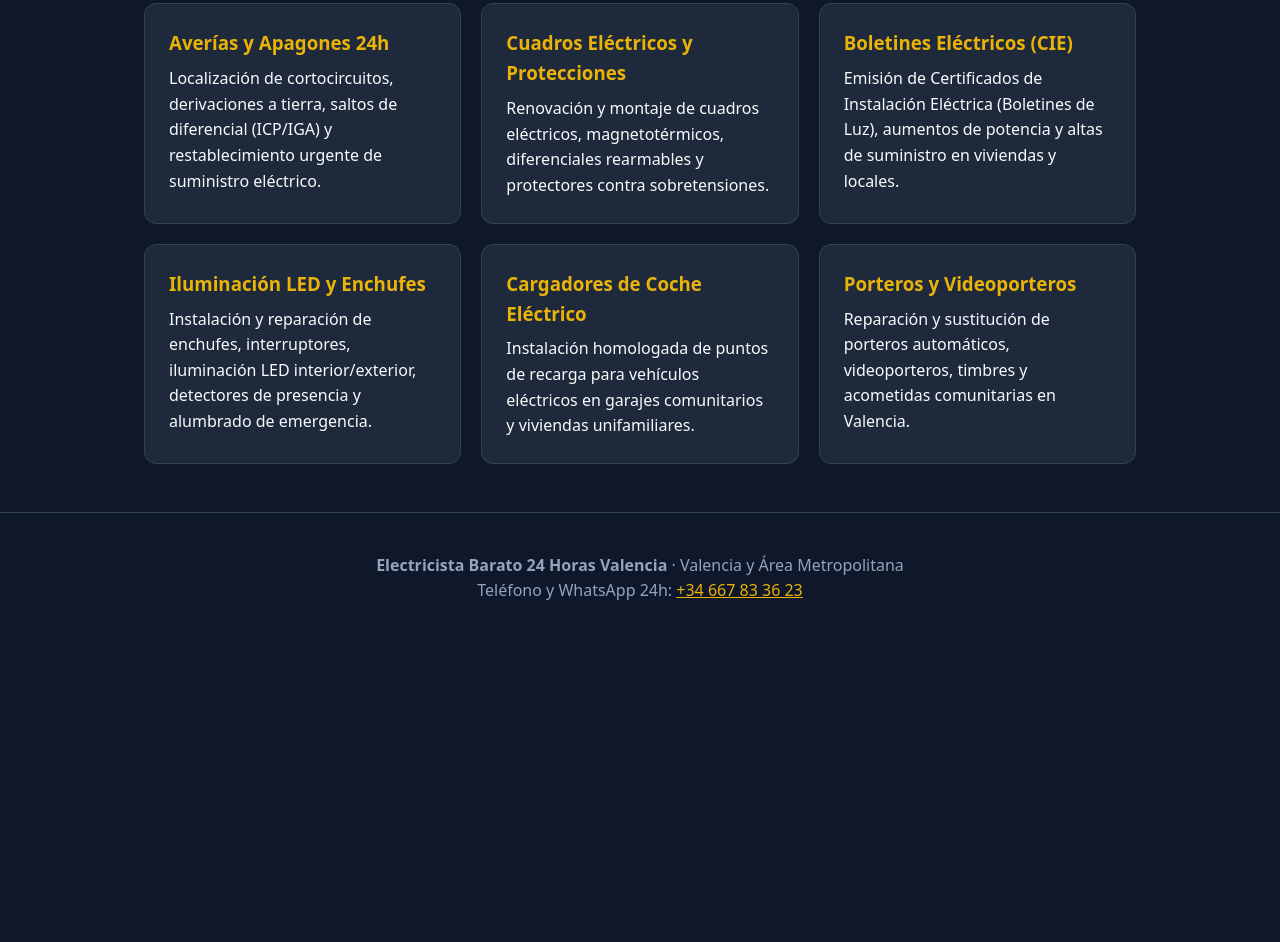
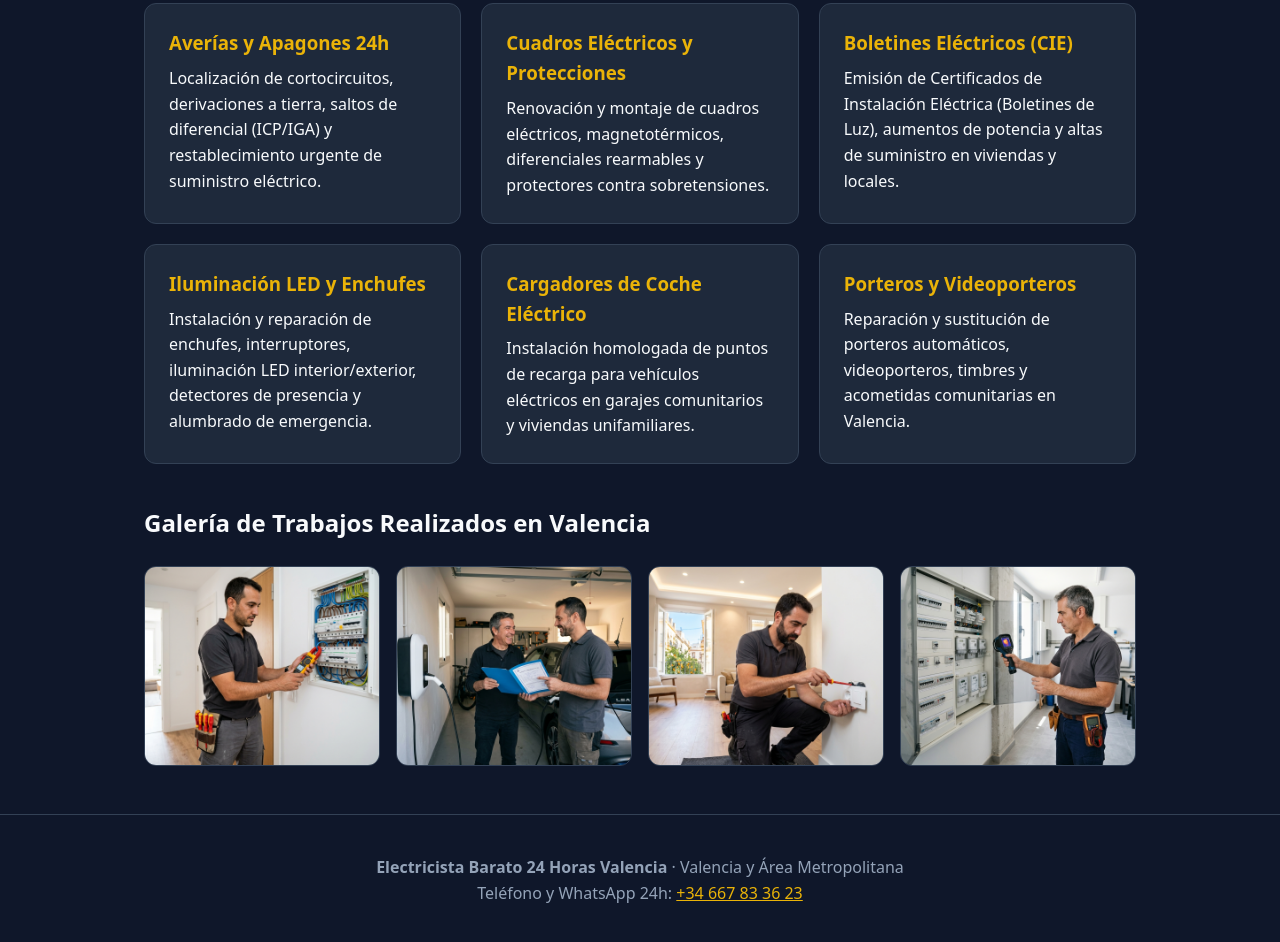
Before and after one commit to infogrupokoal-ship-it/electricista-barato-24-horas-valencia, a plain HTML site: page index.html in a window 1280 px wide. Shown: the part 463-1405 px from the top of the page. Before the commit the page ends 1107 px from the top, so only its background shows below. Drawn offline with Linux system fonts and the light colour scheme.

Commit message:
Actualizar fotografías hiperrealistas profesionales y ortografía con tildes

```diff
--- a/index.html
+++ b/index.html
@@ -23,6 +23,8 @@
     .card { background: var(--card); padding: 1.5rem; border-radius: 0.75rem; border: 1px solid #334155; }
     .card h3 { color: var(--brand); margin-bottom: 0.5rem; }
     footer { text-align: center; padding: 2.5rem 1.5rem; color: #94a3b8; border-top: 1px solid #334155; margin-top: 3rem; }
+    .gallery { display: grid; grid-template-columns: repeat(auto-fit, minmax(220px, 1fr)); gap: 1rem; margin-top: 1.5rem; }
+    .gallery img { width: 100%; height: 200px; object-fit: cover; border-radius: 0.75rem; border: 1px solid #334155; }
   </style>
 </head>
 <body>
@@ -45,6 +47,13 @@
       <div class="card"><h3>Cargadores de Coche Eléctrico</h3><p>Instalación homologada de puntos de recarga para vehículos eléctricos en garajes comunitarios y viviendas unifamiliares.</p></div>
       <div class="card"><h3>Porteros y Videoporteros</h3><p>Reparación y sustitución de porteros automáticos, videoporteros, timbres y acometidas comunitarias en Valencia.</p></div>
     </div>
+    <h2 style="margin-top:2.5rem">Galería de Trabajos Realizados en Valencia</h2>
+    <div class="gallery">
+      <img src="img/01-reparacion-cuadro-electrico-valencia.jpg" alt="Reparación y diagnóstico de cuadro eléctrico en Valencia" loading="lazy">
+      <img src="img/02-instalacion-cargador-coche-electrico-valencia.jpg" alt="Instalación de cargador de coche eléctrico y entrega de boletín CIE en Valencia" loading="lazy">
+      <img src="img/03-reparacion-enchufes-iluminacion-valencia.jpg" alt="Sustitución de mecanismos eléctricos e iluminación LED en Valencia" loading="lazy">
+      <img src="img/04-inspeccion-termografica-boletin-electrico-valencia.jpg" alt="Inspección termográfica de cuadro general en Valencia" loading="lazy">
+    </div>
   </main>
   <footer>
     <p><strong>Electricista Barato 24 Horas Valencia</strong> · Valencia y Área Metropolitana</p>
```
Also changed, not shown: img/01-reparacion-cuadro-electrico-valencia.jpg (added), img/02-instalacion-cargador-coche-electrico-valencia.jpg (added), img/03-reparacion-enchufes-iluminacion-valencia.jpg (added), img/04-inspeccion-termografica-boletin-electrico-valencia.jpg (added).
